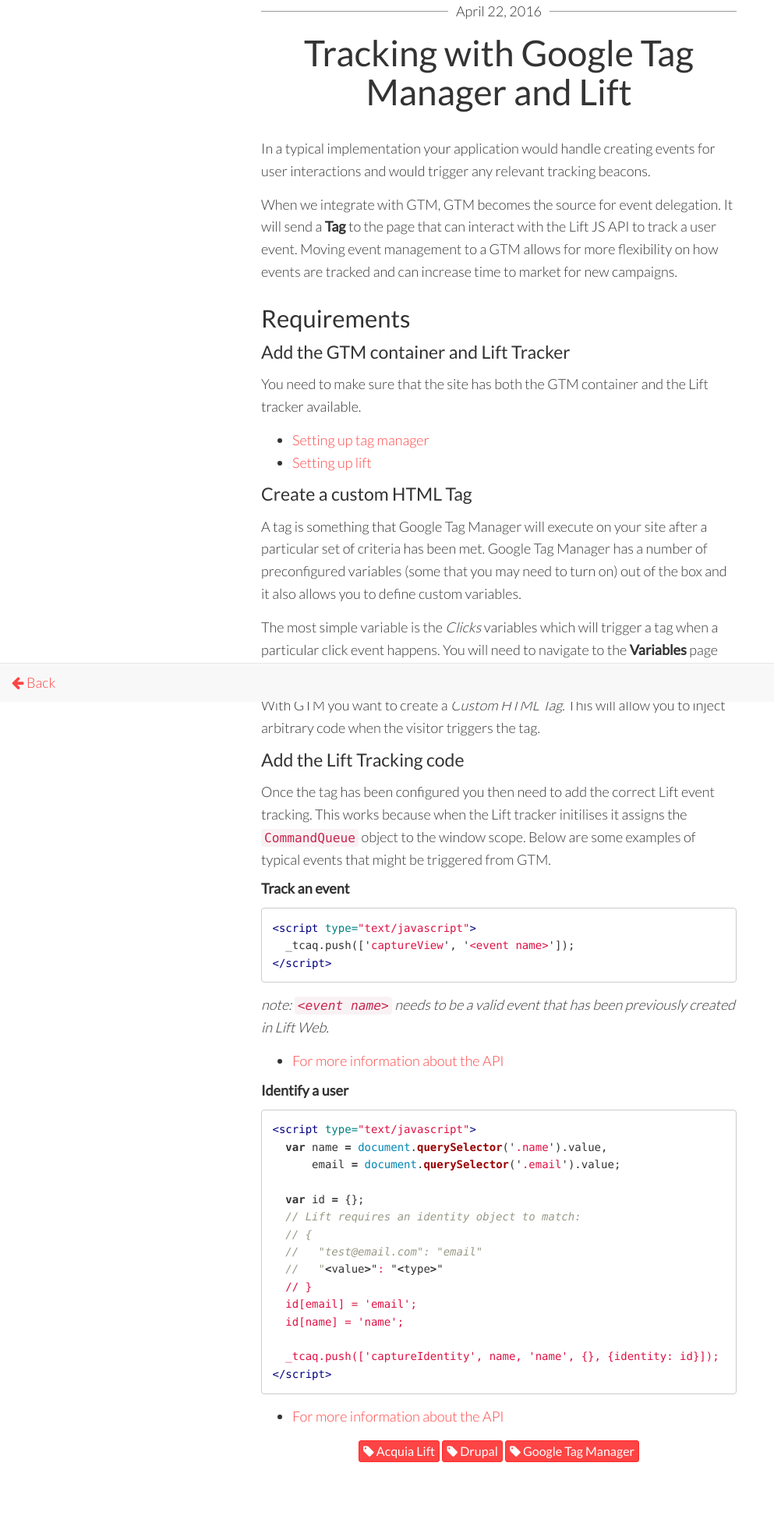
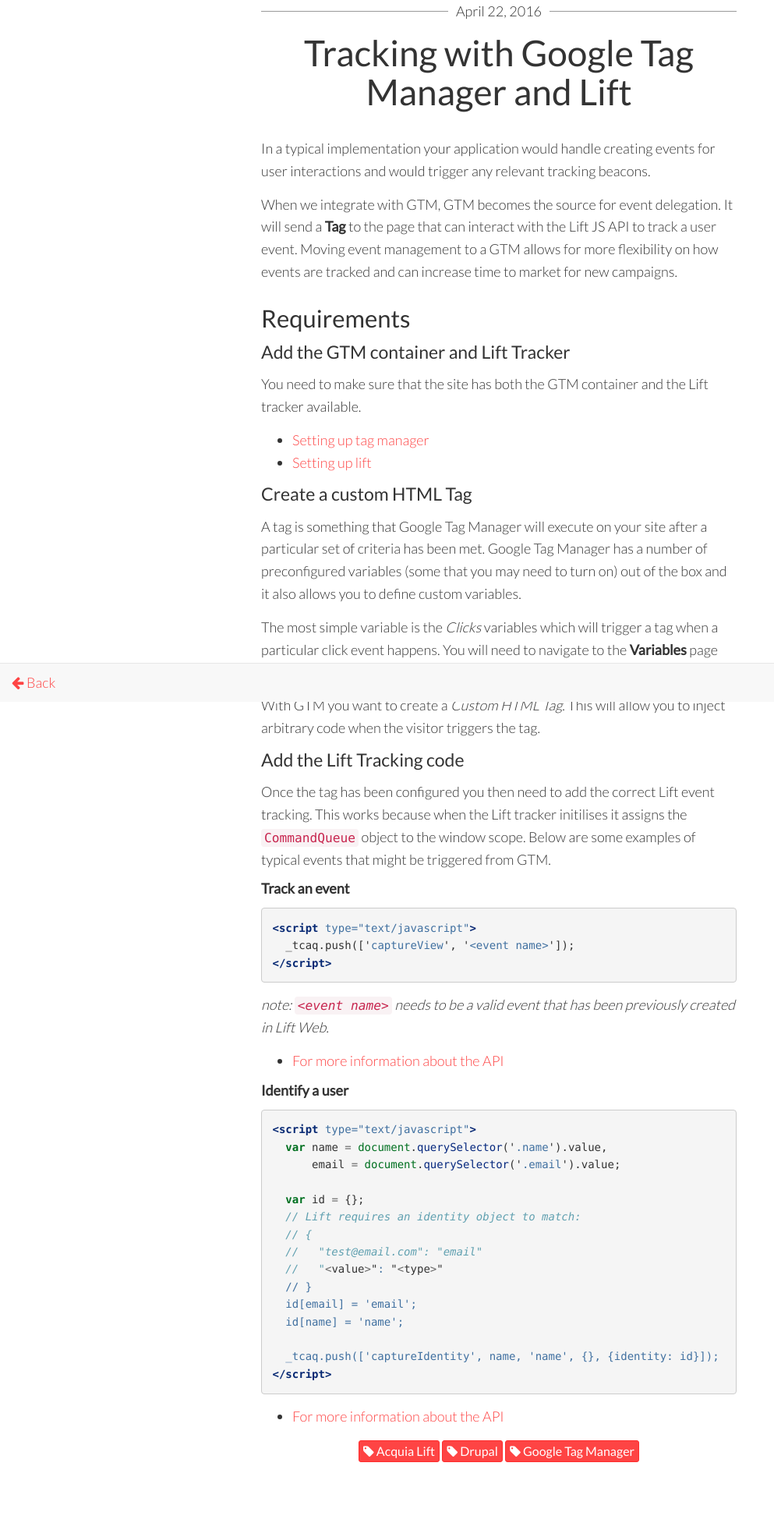
Before and after one commit to steveworley/steveworley.github.io, a Jekyll site: the page built from _posts/2016-04-22-gtm-and-lift.md, in a window 1280 px wide. Shown: the whole page at 78% size, without its empty margins (0-993 px from the left). Built offline with Jekyll 4.4.1, drawn with Linux system fonts in a browser that asks for light colours; nearby versions of some CDN libraries.

Commit message:
Updating highlighting stylesheet

```diff
--- a/_sass/_syntax-highlighting.scss
+++ b/_sass/_syntax-highlighting.scss
@@ -1,67 +1,61 @@
-/**
- * Syntax highlighting styles
- */
-.highlight {
-    background: #fff;
-    // @extend %vertical-rhythm;
-
-    .c     { color: #998; font-style: italic } // Comment
-    .err   { color: #a61717; background-color: #e3d2d2 } // Error
-    .k     { font-weight: bold } // Keyword
-    .o     { font-weight: bold } // Operator
-    .cm    { color: #998; font-style: italic } // Comment.Multiline
-    .cp    { color: #999; font-weight: bold } // Comment.Preproc
-    .c1    { color: #998; font-style: italic } // Comment.Single
-    .cs    { color: #999; font-weight: bold; font-style: italic } // Comment.Special
-    .gd    { color: #000; background-color: #fdd } // Generic.Deleted
-    .gd .x { color: #000; background-color: #faa } // Generic.Deleted.Specific
-    .ge    { font-style: italic } // Generic.Emph
-    .gr    { color: #a00 } // Generic.Error
-    .gh    { color: #999 } // Generic.Heading
-    .gi    { color: #000; background-color: #dfd } // Generic.Inserted
-    .gi .x { color: #000; background-color: #afa } // Generic.Inserted.Specific
-    .go    { color: #888 } // Generic.Output
-    .gp    { color: #555 } // Generic.Prompt
-    .gs    { font-weight: bold } // Generic.Strong
-    .gu    { color: #aaa } // Generic.Subheading
-    .gt    { color: #a00 } // Generic.Traceback
-    .kc    { font-weight: bold } // Keyword.Constant
-    .kd    { font-weight: bold } // Keyword.Declaration
-    .kp    { font-weight: bold } // Keyword.Pseudo
-    .kr    { font-weight: bold } // Keyword.Reserved
-    .kt    { color: #458; font-weight: bold } // Keyword.Type
-    .m     { color: #099 } // Literal.Number
-    .s     { color: #d14 } // Literal.String
-    .na    { color: #008080 } // Name.Attribute
-    .nb    { color: #0086B3 } // Name.Builtin
-    .nc    { color: #458; font-weight: bold } // Name.Class
-    .no    { color: #008080 } // Name.Constant
-    .ni    { color: #800080 } // Name.Entity
-    .ne    { color: #900; font-weight: bold } // Name.Exception
-    .nf    { color: #900; font-weight: bold } // Name.Function
-    .nn    { color: #555 } // Name.Namespace
-    .nt    { color: #000080 } // Name.Tag
-    .nv    { color: #008080 } // Name.Variable
-    .ow    { font-weight: bold } // Operator.Word
-    .w     { color: #bbb } // Text.Whitespace
-    .mf    { color: #099 } // Literal.Number.Float
-    .mh    { color: #099 } // Literal.Number.Hex
-    .mi    { color: #099 } // Literal.Number.Integer
-    .mo    { color: #099 } // Literal.Number.Oct
-    .sb    { color: #d14 } // Literal.String.Backtick
-    .sc    { color: #d14 } // Literal.String.Char
-    .sd    { color: #d14 } // Literal.String.Doc
-    .s2    { color: #d14 } // Literal.String.Double
-    .se    { color: #d14 } // Literal.String.Escape
-    .sh    { color: #d14 } // Literal.String.Heredoc
-    .si    { color: #d14 } // Literal.String.Interpol
-    .sx    { color: #d14 } // Literal.String.Other
-    .sr    { color: #009926 } // Literal.String.Regex
-    .s1    { color: #d14 } // Literal.String.Single
-    .ss    { color: #990073 } // Literal.String.Symbol
-    .bp    { color: #999 } // Name.Builtin.Pseudo
-    .vc    { color: #008080 } // Name.Variable.Class
-    .vg    { color: #008080 } // Name.Variable.Global
-    .vi    { color: #008080 } // Name.Variable.Instance
-    .il    { color: #099 } // Literal.Number.Integer.Long
-}
+.highlight .hll { background-color: #ffffcc }
+.highlight .c { color: #60a0b0; font-style: italic } /* Comment */
+.highlight .err { border: 1px solid #FF0000 } /* Error */
+.highlight .k { color: #007020; font-weight: bold } /* Keyword */
+.highlight .o { color: #666666 } /* Operator */
+.highlight .cm { color: #60a0b0; font-style: italic } /* Comment.Multiline */
+.highlight .cp { color: #007020 } /* Comment.Preproc */
+.highlight .c1 { color: #60a0b0; font-style: italic } /* Comment.Single */
+.highlight .cs { color: #60a0b0; background-color: #fff0f0 } /* Comment.Special */
+.highlight .gd { color: #A00000 } /* Generic.Deleted */
+.highlight .ge { font-style: italic } /* Generic.Emph */
+.highlight .gr { color: #FF0000 } /* Generic.Error */
+.highlight .gh { color: #000080; font-weight: bold } /* Generic.Heading */
+.highlight .gi { color: #00A000 } /* Generic.Inserted */
+.highlight .go { color: #808080 } /* Generic.Output */
+.highlight .gp { color: #c65d09; font-weight: bold } /* Generic.Prompt */
+.highlight .gs { font-weight: bold } /* Generic.Strong */
+.highlight .gu { color: #800080; font-weight: bold } /* Generic.Subheading */
+.highlight .gt { color: #0040D0 } /* Generic.Traceback */
+.highlight .kc { color: #007020; font-weight: bold } /* Keyword.Constant */
+.highlight .kd { color: #007020; font-weight: bold } /* Keyword.Declaration */
+.highlight .kn { color: #007020; font-weight: bold } /* Keyword.Namespace */
+.highlight .kp { color: #007020 } /* Keyword.Pseudo */
+.highlight .kr { color: #007020; font-weight: bold } /* Keyword.Reserved */
+.highlight .kt { color: #902000 } /* Keyword.Type */
+.highlight .m { color: #40a070 } /* Literal.Number */
+.highlight .s { color: #4070a0 } /* Literal.String */
+.highlight .na { color: #4070a0 } /* Name.Attribute */
+.highlight .nb { color: #007020 } /* Name.Builtin */
+.highlight .nc { color: #0e84b5; font-weight: bold } /* Name.Class */
+.highlight .no { color: #60add5 } /* Name.Constant */
+.highlight .nd { color: #555555; font-weight: bold } /* Name.Decorator */
+.highlight .ni { color: #d55537; font-weight: bold } /* Name.Entity */
+.highlight .ne { color: #007020 } /* Name.Exception */
+.highlight .nf { color: #06287e } /* Name.Function */
+.highlight .nl { color: #002070; font-weight: bold } /* Name.Label */
+.highlight .nn { color: #0e84b5; font-weight: bold } /* Name.Namespace */
+.highlight .nt { color: #062873; font-weight: bold } /* Name.Tag */
+.highlight .nv { color: #bb60d5 } /* Name.Variable */
+.highlight .ow { color: #007020; font-weight: bold } /* Operator.Word */
+.highlight .w { color: #bbbbbb } /* Text.Whitespace */
+.highlight .mf { color: #40a070 } /* Literal.Number.Float */
+.highlight .mh { color: #40a070 } /* Literal.Number.Hex */
+.highlight .mi { color: #40a070 } /* Literal.Number.Integer */
+.highlight .mo { color: #40a070 } /* Literal.Number.Oct */
+.highlight .sb { color: #4070a0 } /* Literal.String.Backtick */
+.highlight .sc { color: #4070a0 } /* Literal.String.Char */
+.highlight .sd { color: #4070a0; font-style: italic } /* Literal.String.Doc */
+.highlight .s2 { color: #4070a0 } /* Literal.String.Double */
+.highlight .se { color: #4070a0; font-weight: bold } /* Literal.String.Escape */
+.highlight .sh { color: #4070a0 } /* Literal.String.Heredoc */
+.highlight .si { color: #70a0d0; font-style: italic } /* Literal.String.Interpol */
+.highlight .sx { color: #c65d09 } /* Literal.String.Other */
+.highlight .sr { color: #235388 } /* Literal.String.Regex */
+.highlight .s1 { color: #4070a0 } /* Literal.String.Single */
+.highlight .ss { color: #517918 } /* Literal.String.Symbol */
+.highlight .bp { color: #007020 } /* Name.Builtin.Pseudo */
+.highlight .vc { color: #bb60d5 } /* Name.Variable.Class */
+.highlight .vg { color: #bb60d5 } /* Name.Variable.Global */
+.highlight .vi { color: #bb60d5 } /* Name.Variable.Instance */
+.highlight .il { color: #40a070 } /* Literal.Number.Integer.Long */
```
